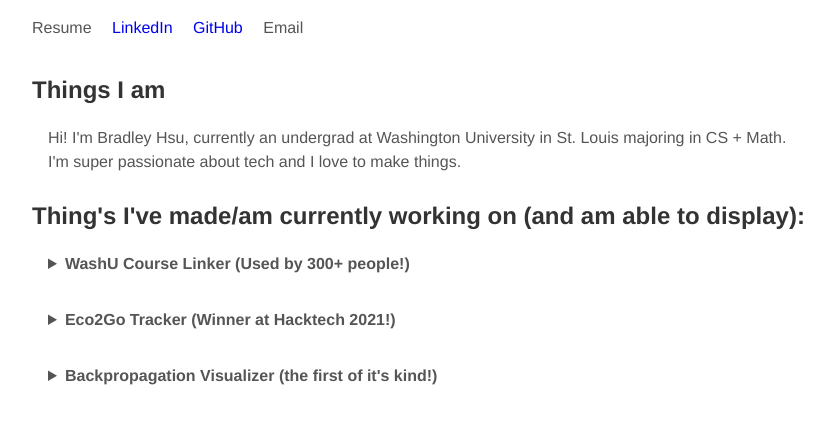
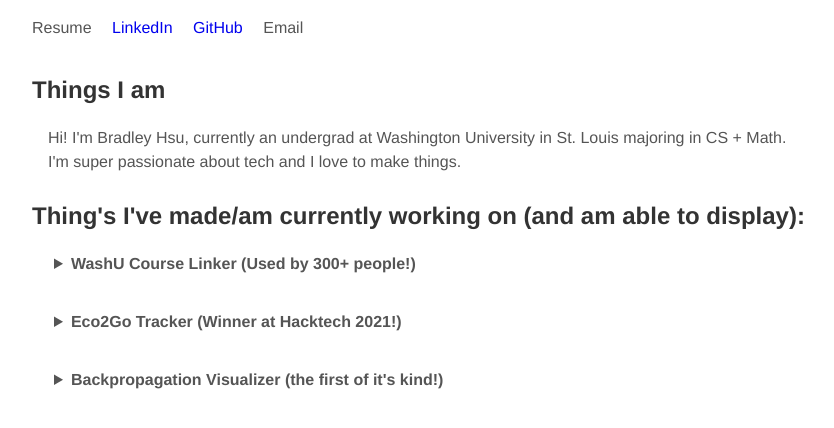
Before and after one commit to BradleyHsu/bradleyhsu.github.io, a plain HTML site: page index.html in a window 1280 px wide. Shown: the part 160-588 px from the top of the page, without its empty margins (208-1042 px from the left). Drawn offline with Linux system fonts and the light colour scheme.

Commit message:
small improvements

```diff
--- a/index.html
+++ b/index.html
@@ -54,9 +54,9 @@
             Thing's I've made/am currently working on (and am able to display):
         </h2></p>
             <details>
-            <summary class="subheading"><a>
+            <summary class="subheading">
                 WashU Course Linker (Used by 300+ people!)
-            </a></summary>
+            </summary>
                 <p class="paragraph">
                     WashU students didn't have a single place to find links
                     to their class's group chats.
@@ -72,9 +72,9 @@
             </details>
 
             <details>
-            <summary class="subheading"><a>
+            <summary class="subheading">
                 Eco2Go Tracker (Winner at Hacktech 2021!)
-            </a></summary>
+            </summary>
                 <p class = "paragraph">
                     During COVID, my university's cafeterias distributed food in
                     single-use containers.
@@ -97,9 +97,9 @@
             </details>
 
             <details>
-            <summary class="subheading"><a>
+            <summary class="subheading">
                 Backpropagation Visualizer (the first of it's kind!)
-            </a></summary>
+            </summary>
                 <p class = "paragraph">
                     Backpropagation is the algorithm that machine learning
                     algorithms use to "learn."
--- a/styles.css
+++ b/styles.css
@@ -7,7 +7,7 @@
 @import 'https://fonts.googleapis.com/css?family=Roboto:300,400,500';
 
 .paragraph{
-  margin-left: 1.5em;
+  margin-left: 3em;
   margin-bottom: .25em;
 }
 
@@ -73,3 +73,8 @@ a:link {
   a:active {
     text-decoration: underline;
   }
+
+details > summary {
+  padding: 2px 6px;
+  cursor: pointer;
+}
```
